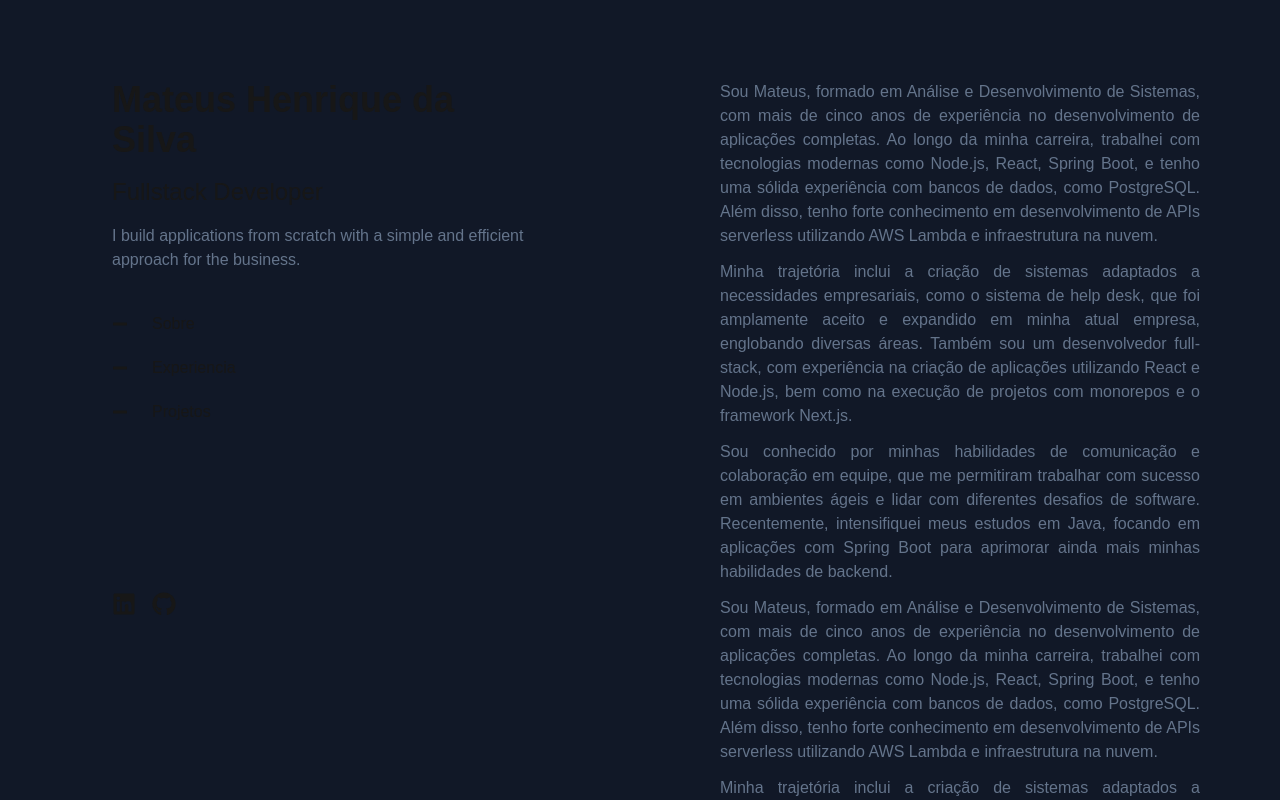
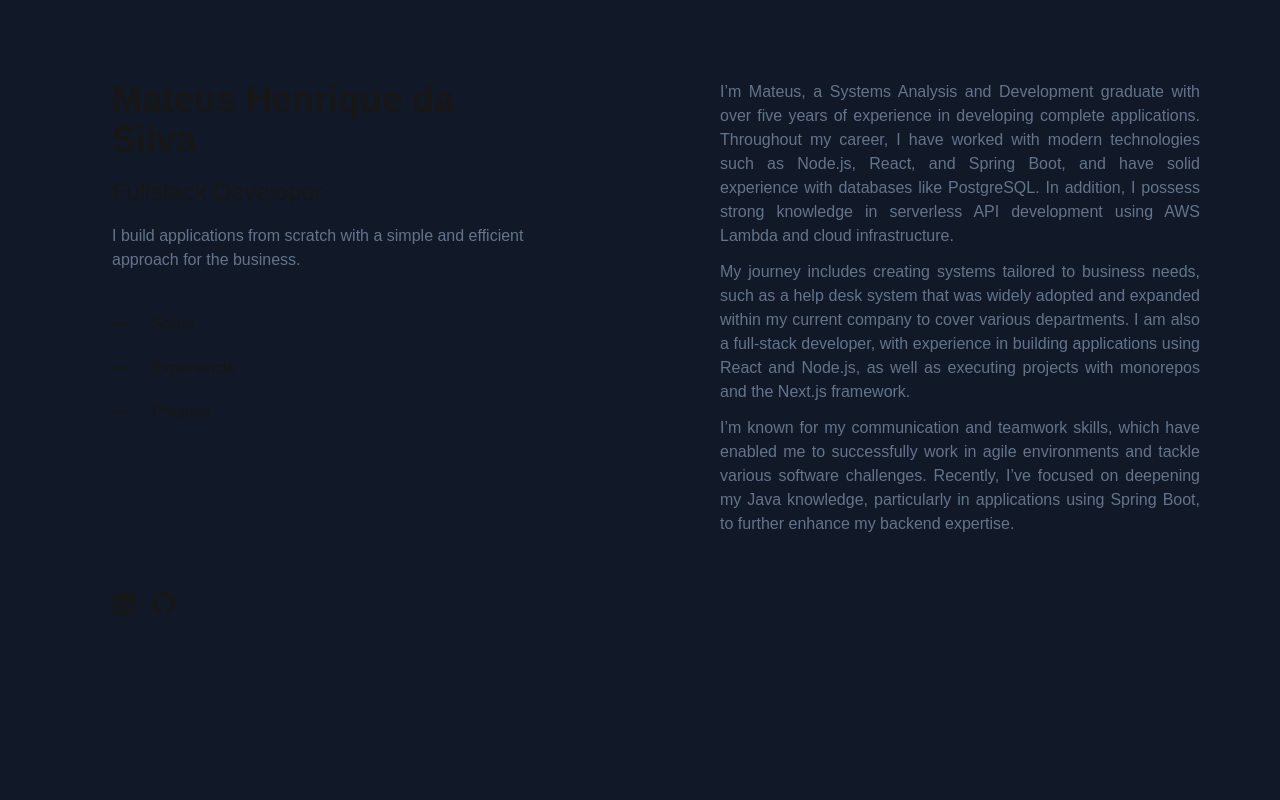
Before and after one commit to matthcarter777/mateus-dev, a Next.js app: page /en in a window 1280 px wide. Built offline with nearby package versions, Linux system fonts and the light colour scheme.

Commit message:
feat: add iterable in summary

```diff
--- a/messages/en.json
+++ b/messages/en.json
@@ -3,12 +3,10 @@
     "name": "Mateus Henrique da Silva",
     "title": "Fullstack Developer",
     "description": "I build applications from scratch with a simple and efficient approach for the business.",
-    "summary": [
-      "1",
-      "2",
-      "3",
-      "3",
-      "3"
-    ]
+    "summary": {
+      "item1": "I’m Mateus, a Systems Analysis and Development graduate with over five years of experience in developing complete applications. Throughout my career, I have worked with modern technologies such as Node.js, React, and Spring Boot, and have solid experience with databases like PostgreSQL. In addition, I possess strong knowledge in serverless API development using AWS Lambda and cloud infrastructure.",
+      "item2": " My journey includes creating systems tailored to business needs, such as a help desk system that was widely adopted and expanded within my current company to cover various departments. I am also a full-stack developer, with experience in building applications using React and Node.js, as well as executing projects with monorepos and the Next.js framework.",
+      "item3": "I’m known for my communication and teamwork skills, which have enabled me to successfully work in agile environments and tackle various software challenges. Recently, I’ve focused on deepening my Java knowledge, particularly in applications using Spring Boot, to further enhance my backend expertise."
+    }
   }
 }
--- a/messages/pt.json
+++ b/messages/pt.json
@@ -3,12 +3,10 @@
     "name": "Mateus Henrique da Silva",
     "title": "Desenvolvedor FullStack",
     "description": "Construo aplicações do zero com abordagem simples e eficiente para o negocio.",
-    "summary": [
-      "1",
-      "2",
-      "3",
-      "3",
-      "3"
-    ]
+    "summary": {
+      "item1": "Sou Mateus, formado em Análise e Desenvolvimento de Sistemas, com mais de cinco anos de experiência no desenvolvimento de aplicações completas. Ao longo da minha carreira, trabalhei com tecnologias modernas como Node.js, React, Spring Boot, e tenho uma sólida experiência com bancos de dados, como PostgreSQL. Além disso, tenho forte conhecimento em desenvolvimento de APIs serverless utilizando AWS Lambda e infraestrutura na nuvem.",
+      "item2": " Minha trajetória inclui a criação de sistemas adaptados a necessidades empresariais, como o sistema de help desk, que foi amplamente aceito e expandido em minha atual empresa, englobando diversas áreas. Também sou um desenvolvedor full-stack, com experiência na criação de aplicações utilizando React e Node.js, bem como na execução de projetos com monorepos e o framework Next.js.",
+      "item3": "Sou conhecido por minhas habilidades de comunicação e colaboração em equipe, que me permitiram trabalhar com sucesso em ambientes ágeis e lidar com diferentes desafios de software. Recentemente, intensifiquei meus estudos em Java, focando em aplicações com Spring Boot para aprimorar ainda mais minhas habilidades de backend."
+    }
   }
 }
--- a/src/app/[locale]/page.tsx
+++ b/src/app/[locale]/page.tsx
@@ -17,8 +17,6 @@ export default function Home() {
         </div>
         <div className="box-content p-20 overflow-y-auto">
           <Summary />
-          <Summary />
-          <Summary />
         </div>
       </div>
     </div>
--- a/src/app/components/summary/index.tsx
+++ b/src/app/components/summary/index.tsx
@@ -3,17 +3,17 @@ import { useTranslations } from "next-intl";
 export default function Summary() {
   const t = useTranslations('HomePage');
 
+  const summaryItems = [
+    t('summary.item1'),
+    t('summary.item2'),
+    t('summary.item3')
+  ];
+
   return (
     <div>
-      <p className="text-justify mb-3 text-slate-500">
-        Sou Mateus, formado em Análise e Desenvolvimento de Sistemas, com mais de cinco anos de experiência no desenvolvimento de aplicações completas. Ao longo da minha carreira, trabalhei com tecnologias modernas como Node.js, React, Spring Boot, e tenho uma sólida experiência com bancos de dados, como PostgreSQL. Além disso, tenho forte conhecimento em desenvolvimento de APIs serverless utilizando AWS Lambda e infraestrutura na nuvem.
-      </p>
-      <p className="text-justify mb-3 text-slate-500">
-        Minha trajetória inclui a criação de sistemas adaptados a necessidades empresariais, como o sistema de help desk, que foi amplamente aceito e expandido em minha atual empresa, englobando diversas áreas. Também sou um desenvolvedor full-stack, com experiência na criação de aplicações utilizando React e Node.js, bem como na execução de projetos com monorepos e o framework Next.js.
-      </p>
-      <p className="text-justify mb-3 text-slate-500">
-        Sou conhecido por minhas habilidades de comunicação e colaboração em equipe, que me permitiram trabalhar com sucesso em ambientes ágeis e lidar com diferentes desafios de software. Recentemente, intensifiquei meus estudos em Java, focando em aplicações com Spring Boot para aprimorar ainda mais minhas habilidades de backend.
-      </p>
+      {summaryItems.map((text, index) => (
+        <p key={index} className="text-justify mb-3 text-slate-500">{text}</p>
+      ))}
     </div>
   );
 }
```
